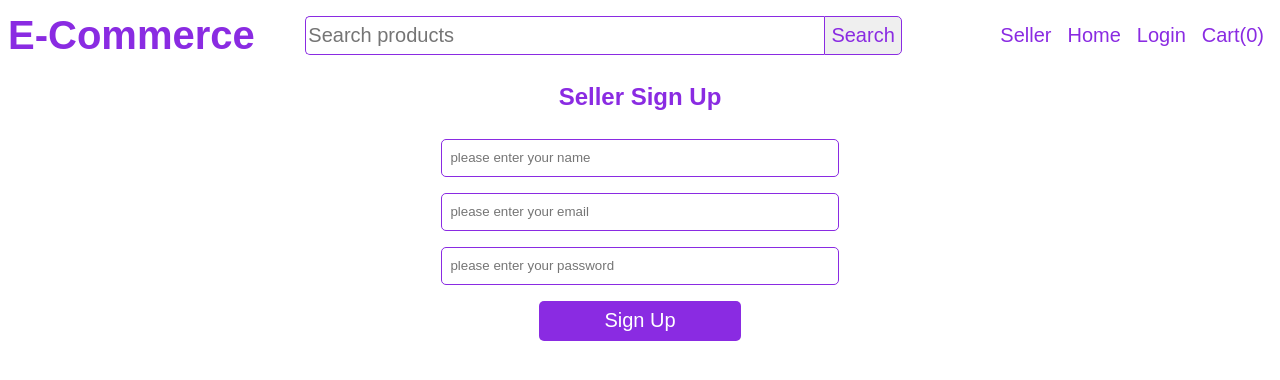
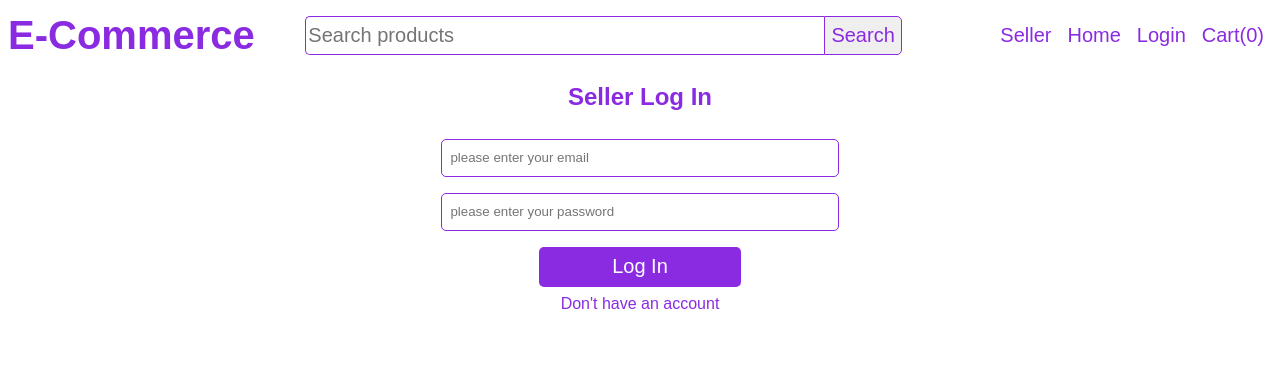
Before and after one commit to Kerolos163/E-Commerce, an Angular app: page /seller-auth in a window 1280 px wide. Shown: the top 380 px of the page. Built offline with nearby package versions, Linux system fonts and the light colour scheme.

Commit message:
feat: Update seller authentication component with login/signup toggle and styling

```diff
--- a/src/app/components/seller-auth/seller-auth.component.css
+++ b/src/app/components/seller-auth/seller-auth.component.css
@@ -1,5 +1,10 @@
-.sign-up {
+.sign-up, .log-in {
   text-align: center;
   color: blueviolet;
   margin: 20px 0;
 }
+
+a {
+  cursor: pointer;
+  color: blueviolet;
+}
--- a/src/app/components/seller-auth/seller-auth.component.html
+++ b/src/app/components/seller-auth/seller-auth.component.html
@@ -1,7 +1,8 @@
 <div class="seller-auth">
-  <div class="sign-up">
+  <div *ngIf="! showLogin" class="sign-up">
     <h2>Seller Sign Up</h2>
-    <form #signupForm="ngForm" (ngSubmit)="signUp(signupForm.value  )" class="common-form">
+    <form #signupForm="ngForm" (ngSubmit)="signUp(signupForm.value)"
+      class="common-form">
       <input type="text" class="form-input" placeholder="please enter your name"
         name="name" ngModel>
       <input type="text" class="form-input"
@@ -10,6 +11,21 @@
         placeholder="please enter your password"
         name="password" ngModel>
       <button class="form-button">Sign Up</button>
+      <a (click)="openLogin()">Already have an account</a>
+    </form>
+  </div>
+
+  <div *ngIf="showLogin" class="log-in">
+    <h2>Seller Log In</h2>
+    <form #loginForm="ngForm" (ngSubmit)="Login(loginForm.value)"
+      class="common-form">
+      <input type="text" class="form-input"
+        placeholder="please enter your email" name="email" ngModel>
+      <input type="password" class="form-input"
+        placeholder="please enter your password"
+        name="password" ngModel>
+      <button class="form-button">Log In</button>
+      <a (click)="openSignUp()">Don't have an account</a>
     </form>
   </div>
 </div>
--- a/src/app/components/seller-auth/seller-auth.component.ts
+++ b/src/app/components/seller-auth/seller-auth.component.ts
@@ -2,14 +2,16 @@ import { Component } from '@angular/core';
 import { FormsModule } from '@angular/forms';
 import { SellerService } from '../../services/seller.service';
 import { SellerModel } from '../../model/seller_model';
+import { CommonModule } from '@angular/common';
 
 @Component({
   selector: 'app-seller-auth',
-  imports: [FormsModule],
+  imports: [FormsModule, CommonModule],
   templateUrl: './seller-auth.component.html',
   styleUrl: './seller-auth.component.css',
 })
 export class SellerAuthComponent {
+  showLogin = true;
   constructor(private sellerService: SellerService) {}
 
   ngOnInit() {
@@ -18,4 +20,15 @@ export class SellerAuthComponent {
   signUp(signupForm: SellerModel): void {
     this.sellerService.userSignUp(signupForm);
   }
+  Login(loginForm: any): void {
+    console.warn(loginForm);
+  }
+
+  openLogin() {
+    this.showLogin = true;
+  }
+
+  openSignUp() {
+    this.showLogin = false;
+  }
 }
```
